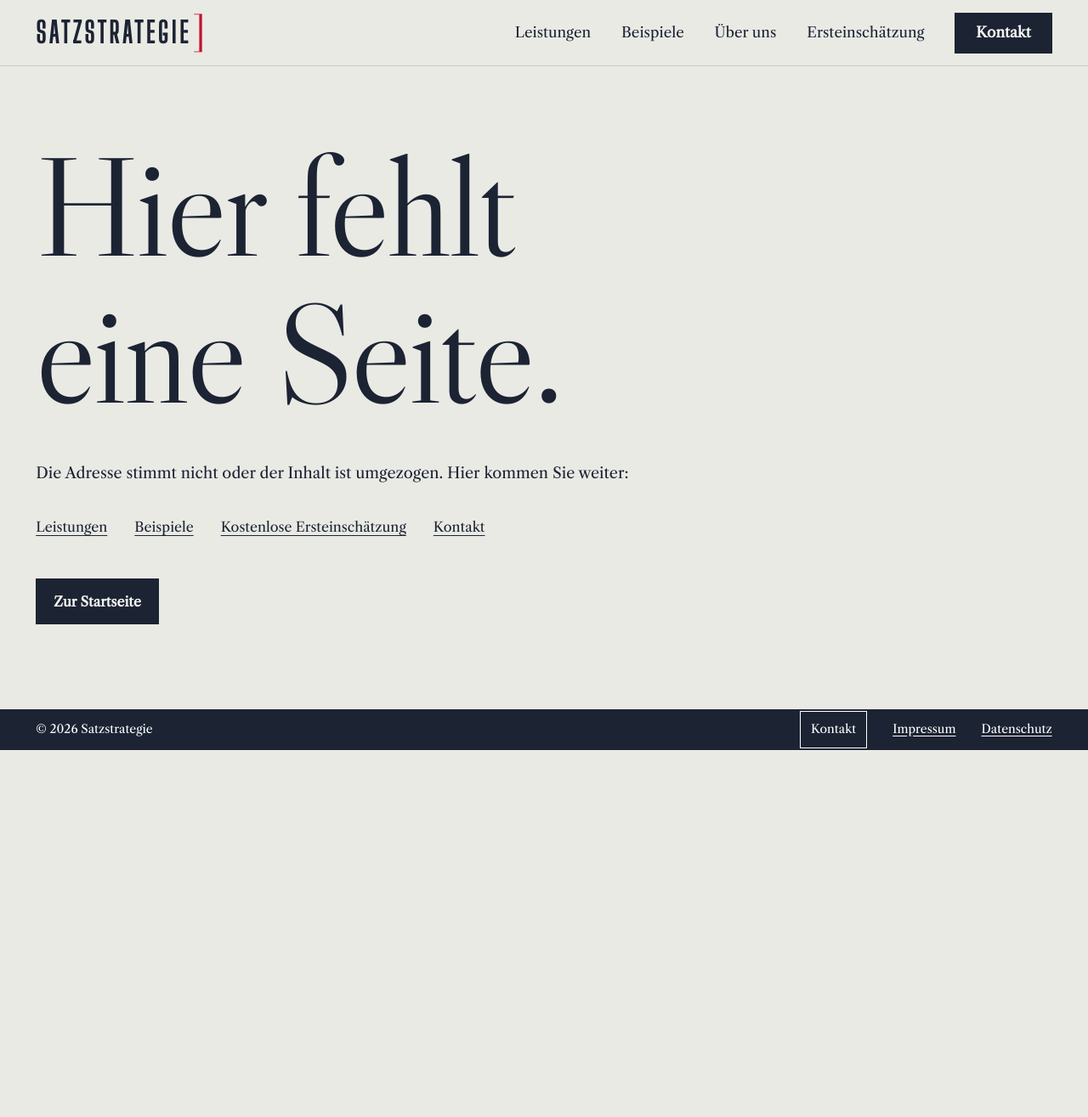
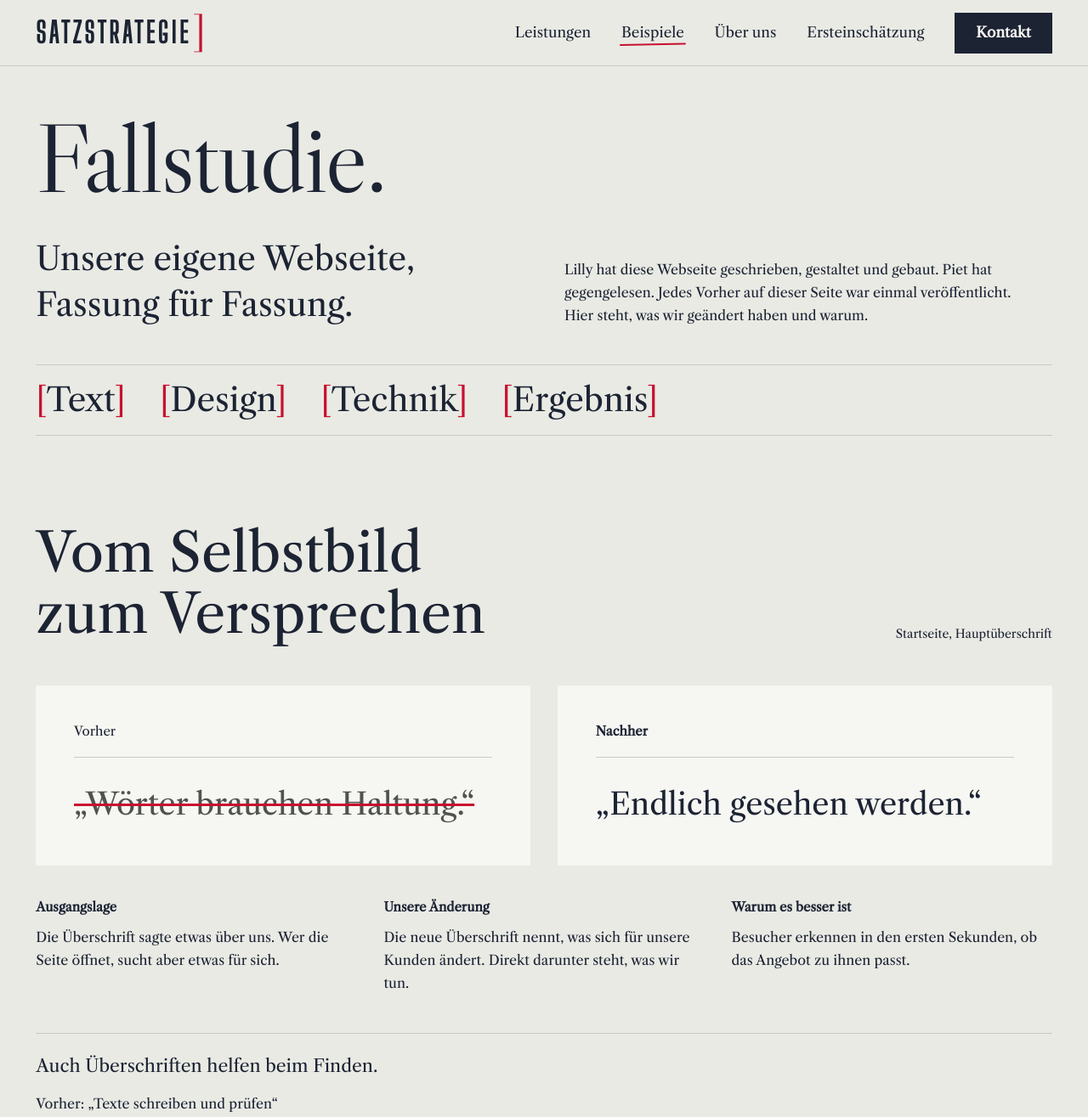
Before and after one commit to lillycontentcreatorwerkstatt-sudo/satzstrategie-webseite, a Next.js app in the folder webseiten-check/: page /beispiele/satzstrategie in a window 1280 px wide. Before the commit this address had no page. Shown: the top 1315 px of the page at 85% size. Before the commit the page ends 883 px from the top, so only its background shows below. Built offline with nearby package versions, Linux system fonts and the light colour scheme.

Commit message:
Fallstudie über die eigene Webseite unter /beispiele/satzstrategie
Co-Authored-By: Claude Opus 5.5 <noreply@anthropic.com>

```diff
--- a/webseiten-check/src/app/beispiele/page.tsx
+++ b/webseiten-check/src/app/beispiele/page.tsx
@@ -11,7 +11,7 @@ export default function ReferencesPage() {
     <div className="work-page">
       <header className="work-intro">
         <h1>Beispiele.</h1>
-        <div className="work-intro-copy"><p className="work-lead">Typische Situationen<br />und wie wir sie überarbeiten.</p><p>Eigene Arbeitsbeispiele aus Text, Design und Entwicklung. Dazu&nbsp;zeigen wir, wie Seiten besser lesbar und leichter bedienbar werden. Sie&nbsp;sehen Vorher und Nachher im direkten Vergleich – ohne Umschalten.</p></div>
+        <div className="work-intro-copy"><p className="work-lead">Typische Situationen<br />und wie wir sie überarbeiten.</p><div><p>Eigene Arbeitsbeispiele aus Text, Design und Entwicklung. Dazu&nbsp;zeigen wir, wie Seiten besser lesbar und leichter bedienbar werden. Sie&nbsp;sehen Vorher und Nachher im direkten Vergleich – ohne Umschalten.</p><Link className="work-case-link" href="/beispiele/satzstrategie">Fallstudie: unsere eigene Webseite</Link></div></div>
         <nav id="beispielauswahl" tabIndex={-1} className="work-index" aria-label="Bereiche der Beispiele"><a href="#text">Text</a><a href="#design">Design</a><a href="#code">Technik</a><a href="#zugang">Bedienung</a></nav>
       </header>
       <WorkExamples />
--- a/webseiten-check/src/app/beispiele/referenzen.css
+++ b/webseiten-check/src/app/beispiele/referenzen.css
@@ -3,7 +3,8 @@
 .work-intro h1 {font-size:clamp(64px,9vw,120px)}
 .work-intro-copy {display:grid;grid-template-columns:1fr 1fr;gap:48px;padding:32px 0 44px;align-items:end}
 .work-lead {font-size:clamp(26px,3vw,40px);line-height:1.4}
-.work-intro-copy>p:last-child {margin:0;max-width:50ch}
+.work-intro-copy>div {max-width:50ch}
+.work-intro-copy>div p {margin:0}
 .work-index {display:flex;flex-wrap:wrap;gap:12px 40px;border-block:1px solid var(--line);padding:12px 0}
 .work-index a {font:clamp(24px,3vw,40px)/1.5 var(--display);color:var(--red);min-height:44px}
 .open-case {padding:var(--space) var(--gutter);border-bottom:1px solid var(--line)}
@@ -59,3 +60,17 @@
 
 .example-back {display:inline-flex;align-items:center;min-height:44px;margin-top:32px;font-size:15px;text-underline-offset:.25em}
 .open-case-code .example-back:focus-visible {outline-color:var(--white)}
+
+/* Fallstudie in eigener Sache */
+.case-logo {font-size:clamp(30px,4vw,52px);line-height:1.2;overflow-wrap:anywhere}
+.case-logo span {color:var(--red);font-family:var(--display);font-weight:400}
+.case-logo-before {font-family:var(--display);letter-spacing:-.04em}
+.case-logo-after {font-family:var(--logo);font-weight:800;text-transform:uppercase;letter-spacing:.12em}
+.case-logo-after span {font-size:1.5em;letter-spacing:0;margin-left:2px}
+.case-order {margin:0;padding-left:1.4em;font-size:clamp(18px,2vw,24px);line-height:1.8}
+.case-order strong {color:var(--red)}
+.case-figures {display:grid;grid-template-columns:repeat(3,1fr);gap:32px;margin:0}
+.case-figures dt {font:clamp(40px,5vw,64px)/1.1 var(--display);color:var(--red-deep);margin-bottom:14px}
+.case-figures dd {margin:0;font-size:16px;max-width:36ch}
+@media(max-width:760px){.case-figures{grid-template-columns:1fr;gap:28px}}
+.work-case-link {display:inline-flex;align-items:center;min-height:48px;margin-top:16px;color:var(--red-deep);text-underline-offset:.25em}
--- /dev/null
+++ b/webseiten-check/src/app/beispiele/satzstrategie/page.tsx
@@ -0,0 +1,43 @@
+import { pageMetadata } from '@/lib/site-metadata';
+import StudioShell, { StudioNext } from '../../components/StudioShell';
+import { Comparison, Explanation } from '../work-examples';
+import '../referenzen.css';
+
+export const metadata = pageMetadata('/beispiele/satzstrategie', 'Fallstudie: unsere eigene Webseite – Text, Design, Technik | Satzstrategie', 'Wie wir satzstrategie.de geschrieben, gestaltet und gebaut haben: echte frühere Fassungen, die Gründe für jede Änderung und gemessene Werte.');
+
+// Fallstudie in eigener Sache: Jedes Vorher ist eine frühere, veröffentlichte Fassung dieser Seite, jede Zahl ist gemessen.
+export default function CaseStudyPage() {
+  return <StudioShell active="/beispiele" flowFooter>
+    <div className="work-page">
+      <header className="work-intro">
+        <h1>Fallstudie.</h1>
+        <div className="work-intro-copy"><p className="work-lead">Unsere&nbsp;eigene Webseite,<br />Fassung für Fassung.</p><p>Lilly hat diese Webseite geschrieben, gestaltet und gebaut. Piet&nbsp;hat gegengelesen. Jedes&nbsp;Vorher auf dieser Seite war einmal veröffentlicht. Hier&nbsp;steht, was wir geändert haben und warum.</p></div>
+        <nav id="beispielauswahl" tabIndex={-1} className="work-index" aria-label="Bereiche der Fallstudie"><a href="#text">Text</a><a href="#design">Design</a><a href="#code">Technik</a><a href="#ergebnis">Ergebnis</a></nav>
+      </header>
+      <section className="open-case" id="text" aria-labelledby="case-text"><header><h2 id="case-text">Vom&nbsp;Selbstbild<br />zum Versprechen</h2><p>Startseite, Hauptüberschrift</p></header>
+        <Comparison before={<p className="example-sentence">„Wörter brauchen Haltung.“</p>} after={<p className="example-sentence">„Endlich gesehen werden.“</p>} />
+        <Explanation before="Die Überschrift sagte etwas über uns. Wer&nbsp;die Seite öffnet, sucht aber etwas für sich." change="Die neue Überschrift nennt, was sich für unsere Kunden ändert. Direkt&nbsp;darunter steht, was wir tun." reason="Besucher erkennen in den ersten Sekunden, ob das Angebot zu ihnen passt." />
+        <div className="small-comparison"><h3>Auch Überschriften helfen beim Finden.</h3><p><span>Vorher: „Texte&nbsp;schreiben und prüfen“</span><strong>Nachher: „Webseitentexte&nbsp;schreiben und prüfen“</strong></p><p>Das genauere Wort ist das, wonach Menschen suchen. Mehr&nbsp;Text braucht es dafür nicht.</p></div>
+        <a className="example-back" href="#beispielauswahl">Zur Übersicht</a>
+      </section>
+      <section className="open-case open-case-design" id="design" aria-labelledby="case-design"><header><h2 id="case-design">Ein Name, den<br />man lesen kann</h2><p>Logo in der Kopfzeile</p></header>
+        <Comparison before={<p className="case-logo case-logo-before">satzstrategie<span>]</span></p>} after={<p className="case-logo case-logo-after">satzstrategie<span>]</span></p>} />
+        <Explanation before="Der Name stand in Kleinbuchstaben und eng gesetzt. Neben&nbsp;viel Rot fiel er kaum auf." change="Eine Schablonenschrift in Großbuchstaben, mit offenem Abstand zwischen den Buchstaben. Die&nbsp;rote Klammer bleibt." reason="Eng gesetzte Großbuchstaben verschwimmen für Menschen mit Sehbeeinträchtigung. Der&nbsp;Abstand hält jeden Buchstaben erkennbar." />
+        <p className="example-limit">Eine grüne Fassung des Namens haben wir ausprobiert und wieder verworfen.</p>
+        <a className="example-back" href="#beispielauswahl">Zur Übersicht</a>
+      </section>
+      <section className="open-case open-case-code" id="code" aria-labelledby="case-code"><header><h2 id="case-code">Das Formular<br />gleich sehen</h2><p>Kontaktseite auf dem Handy</p></header>
+        <Comparison before={<ol className="case-order"><li>Überschrift</li><li>Einleitung</li><li>Hinweise zur Anfrage</li><li><strong>Formular</strong></li></ol>} after={<ol className="case-order"><li>Überschrift</li><li>Einleitung</li><li><strong>Formular</strong></li><li>Hinweise zur Anfrage</li></ol>} />
+        <Explanation before="Auf dem Handy stand das Formular erst unter mehreren Absätzen." change="Das Formular rückt direkt unter die Einleitung. Am&nbsp;Computer bleibt alles nebeneinander." reason="Wer schreiben möchte, muss nicht erst suchen." />
+        <div className="small-comparison"><h3>Und das Intro?</h3><p>Beim ersten Besuch auf dem Handy zeigt die Startseite kurz die Papierskulptur. Ihre&nbsp;roten Klammern werden zu Text, Design und Technik. Ein&nbsp;Tippen beendet das Intro. Wer&nbsp;in den Einstellungen weniger Bewegung gewählt hat, sieht es nicht.</p></div>
+        <a className="example-back" href="#beispielauswahl">Zur Übersicht</a>
+      </section>
+      <section className="open-case" id="ergebnis" aria-labelledby="case-result"><header><h2 id="case-result">Was sich<br />messen lässt</h2><p>Gemessen am 28.&nbsp;Oktober 2026</p></header>
+        <dl className="case-figures"><div><dt>13,0 : 1</dt><dd>Kontrast der dunklen Schrift auf dem Papierton. Die&nbsp;WCAG-Richtlinien verlangen mindestens 4,5 : 1.</dd></div><div><dt>4,9 : 1</dt><dd>Kontrast der roten Schrift auf dem Papierton.</dd></div><div><dt>rund 350 kB</dt><dd>Datenmenge der Startseite beim ersten Aufruf, mit Bildern, Schriften und Skripten.</dd></div></dl>
+        <p className="example-limit">Die Werte beschreiben die Seite selbst. Besucherzahlen&nbsp;oder Anfragen sind darin nicht enthalten.</p>
+        <a className="example-back" href="#beispielauswahl">Zur Übersicht</a>
+      </section>
+      <StudioNext href="/erster-blick" label="Wir sehen uns Ihre Webseite genauso genau an." actionLabel="Webseite kostenlos prüfen lassen">Und Ihre<br />Webseite?</StudioNext>
+    </div>
+  </StudioShell>;
+}
--- a/webseiten-check/src/app/beispiele/work-examples.tsx
+++ b/webseiten-check/src/app/beispiele/work-examples.tsx
@@ -1,10 +1,10 @@
 import type { ReactNode } from 'react';
 import ValidationForm from './validation-demo';
 
-function Comparison({ before, after }: { before: ReactNode; after: ReactNode }) {
+export function Comparison({ before, after }: { before: ReactNode; after: ReactNode }) {
   return <div className="open-comparison"><div><h3>Vorher</h3>{before}</div><div><h3>Nachher</h3>{after}</div></div>;
 }
-function Explanation({ before, change, reason }: { before: string; change: string; reason: string }) {
+export function Explanation({ before, change, reason }: { before: string; change: string; reason: string }) {
   return <dl className="example-reasons"><div><dt>Ausgangslage</dt><dd>{before}</dd></div><div><dt>Unsere Änderung</dt><dd>{change}</dd></div><div><dt>Warum es besser ist</dt><dd>{reason}</dd></div></dl>;
 }
 export default function WorkExamples() {
--- a/webseiten-check/src/lib/site-metadata.ts
+++ b/webseiten-check/src/lib/site-metadata.ts
@@ -3,7 +3,7 @@ import type { Metadata } from "next";
 export const SITE_URL = "https://www.satzstrategie.de";
 export const SITE_TITLE = "Webseitentexte & Webdesign, die zeigen, was Sie können | Satzstrategie";
 export const SITE_DESCRIPTION = "Copywriting, Webdesign und Entwicklung: Lilly und Piet schreiben Ihre Webseitentexte, gestalten und bauen Ihre Webseite. Mit kostenloser Ersteinschätzung.";
-export const PUBLIC_ROUTES = ["/", "/leistungen", "/beispiele", "/wer-wir-sind", "/kontakt", "/erster-blick", "/impressum", "/datenschutz"] as const;
+export const PUBLIC_ROUTES = ["/", "/leistungen", "/beispiele", "/beispiele/satzstrategie", "/wer-wir-sind", "/kontakt", "/erster-blick", "/impressum", "/datenschutz"] as const;
 
 // Local and Vercel preview builds must not enter search results.
 export function isIndexableDeployment(environment = process.env.VERCEL_ENV): boolean {
```
Also changed, not shown: webseiten-check/public/llms.txt.
